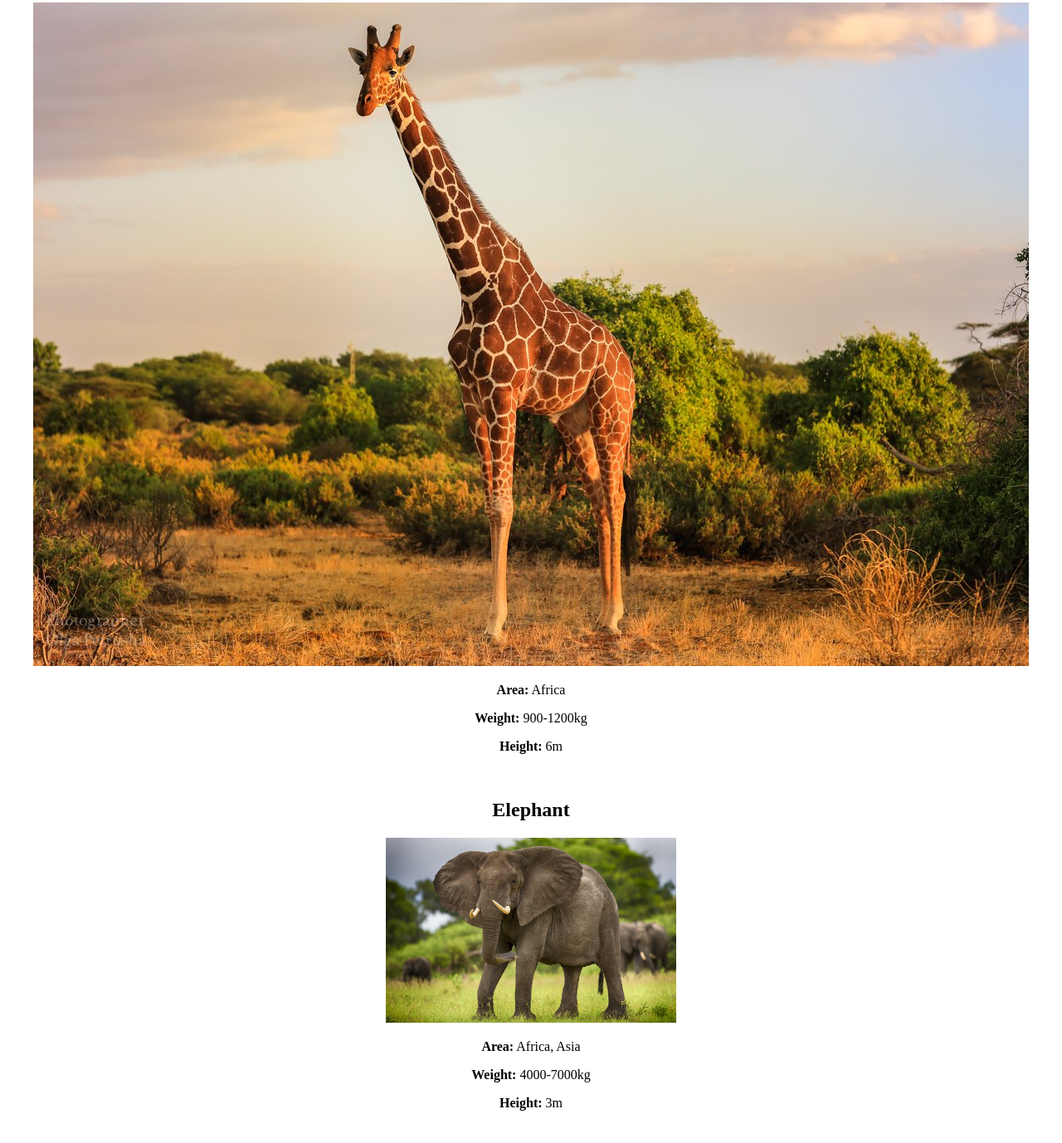
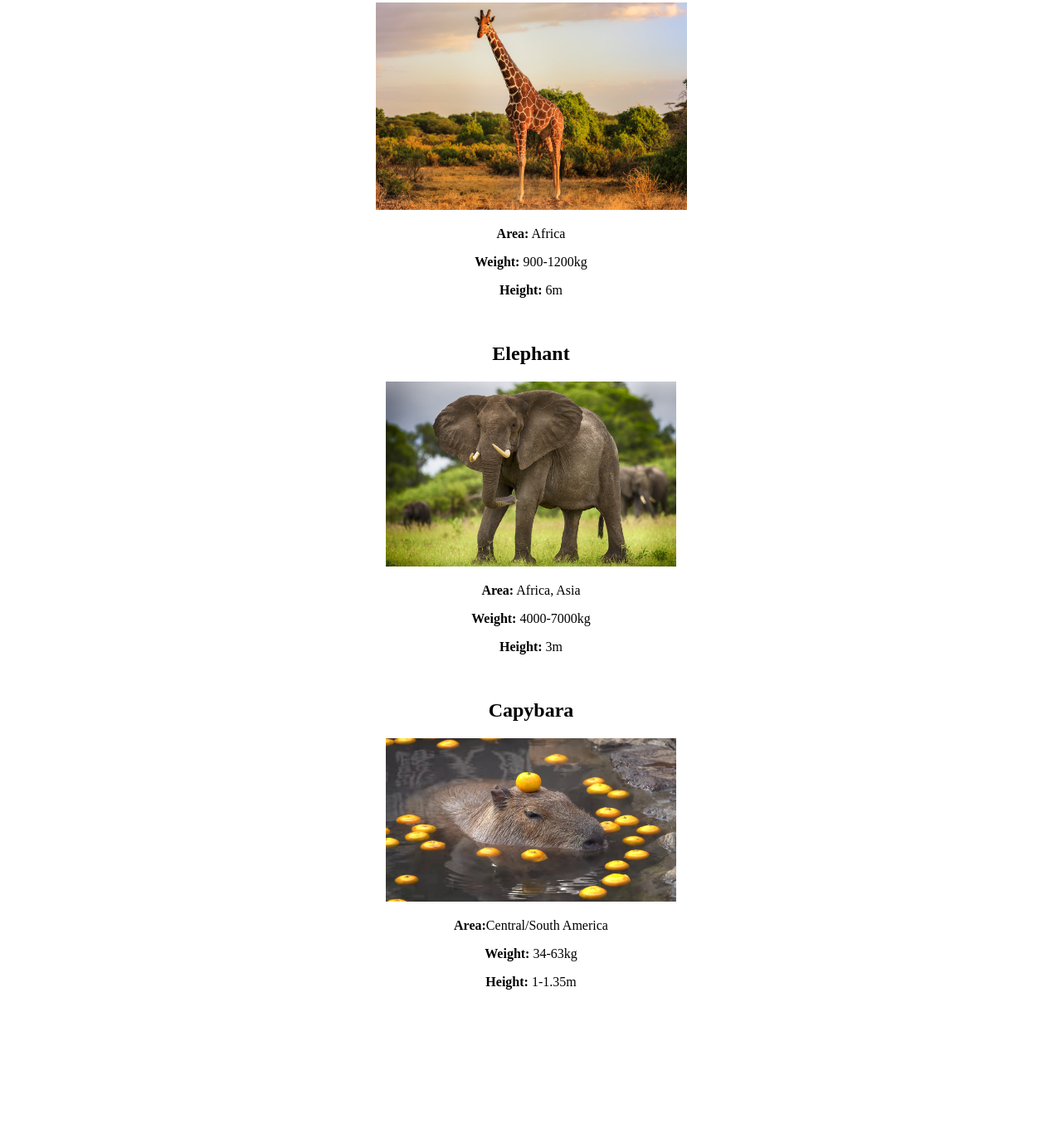
Before and after one commit to KJlOYH-KODEP/--12-, a plain HTML site: page index.html in a window 1280 px wide. Shown: the part 362-1740 px from the top of the page at 83% size. After the commit the page ends 1597 px from the top, so only its background shows below. Drawn offline with Linux system fonts and the light colour scheme.

Commit message:
1st commit
+ Capybara

```diff
--- a/index.html
+++ b/index.html
@@ -15,7 +15,7 @@
  <br>
  <p>Let's talk about wild animals around the world:</p>
  <h2>Giraffe</h2>
- <img src="img/giraffe.jpg">
+ <img src="img/giraffe.jpg" width="375" height="250">
  <p><b>Area:</b> Africa</p>
  <p><b>Weight:</b> 900-1200kg</p>
  <p><b>Height:</b> 6m</p>
@@ -26,5 +26,11 @@
  <p><b>Weight:</b> 4000-7000kg</p>
  <p><b>Height:</b> 3m</p>
  <br>
+ <h2>Capybara</h2>
+ <img width=350px src="img/capy.jpg">
+ <p><b>Area:</b>Central/South America</p>
+ <p><b>Weight:</b> 34-63kg</p>
+ <p><b>Height:</b> 1-1.35m</p>
+ <br>
  </body>
 </html>
```
Also changed, not shown: img/capy.jpg (added).
